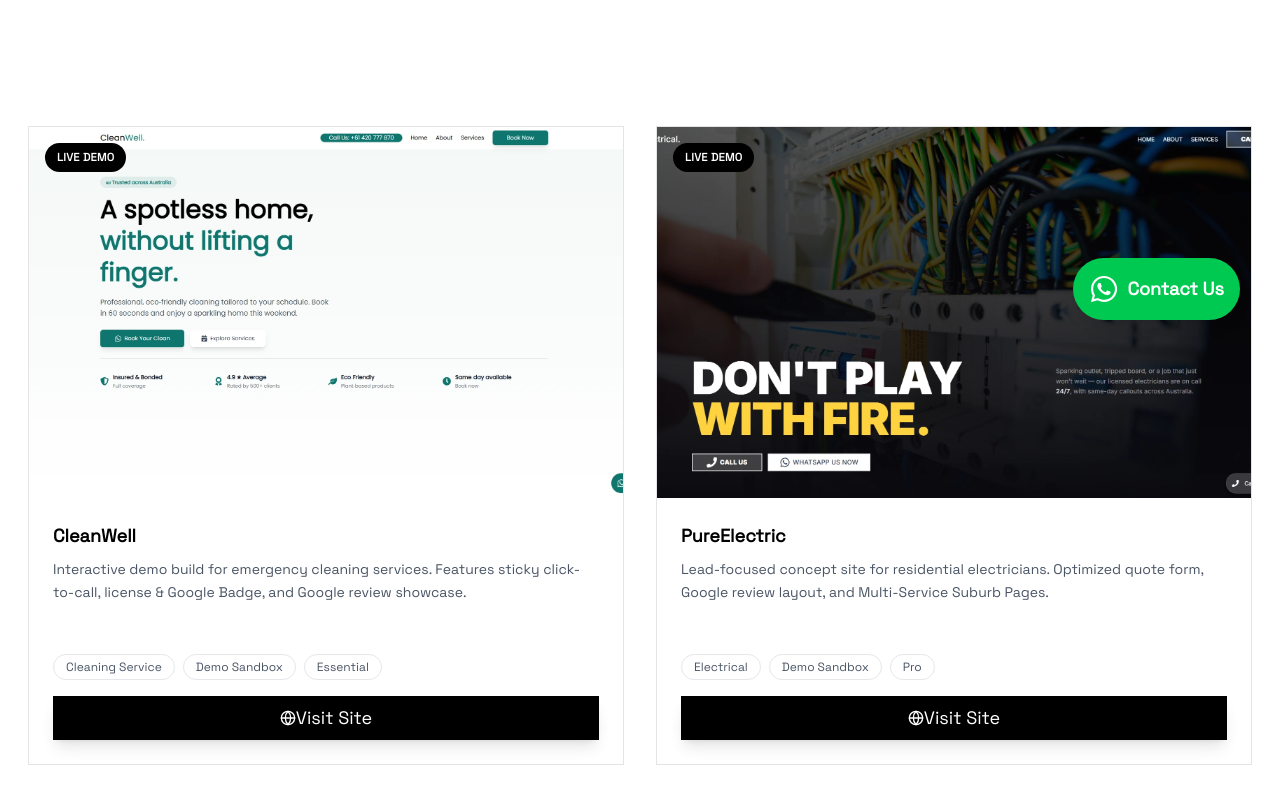
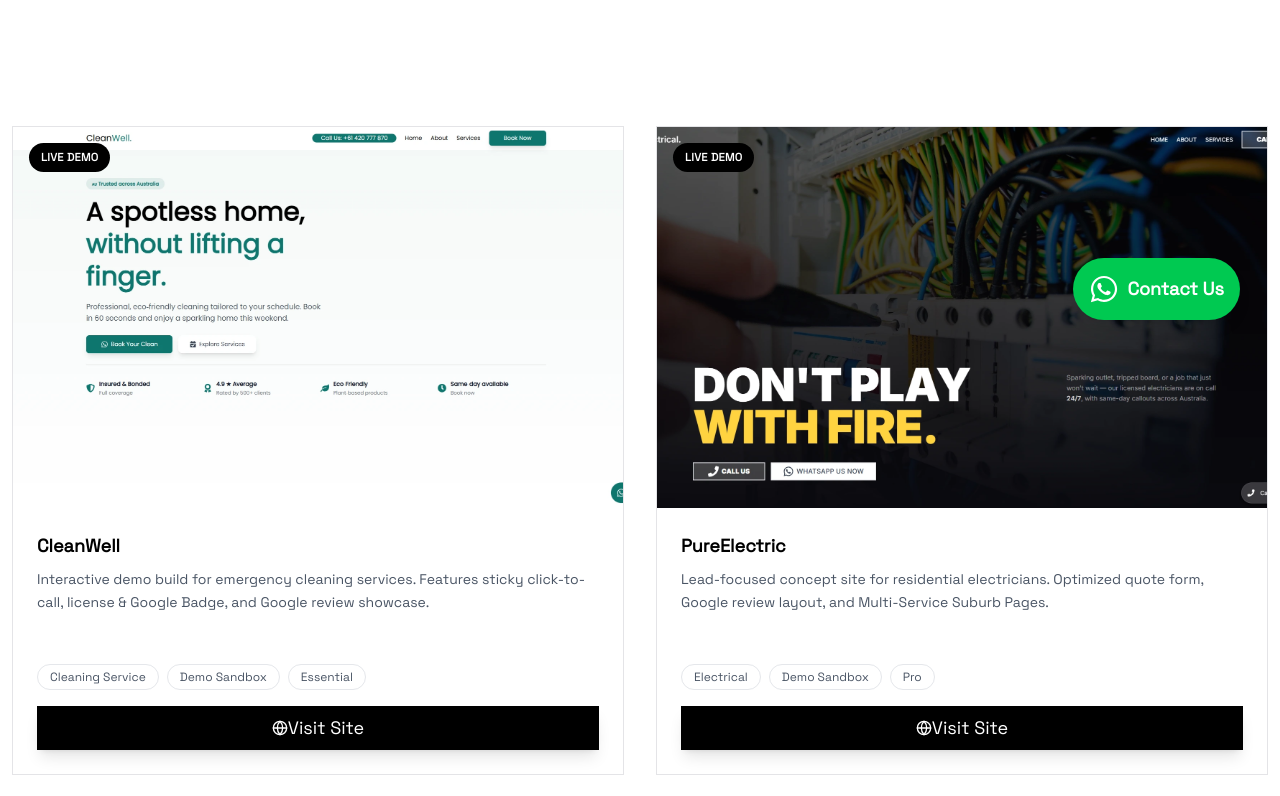
Before and after one commit to Fizora/lumentify, a Next.js app: page /showcase in a window 1280 px wide. Shown: the part 440-1236 px from the top of the page. Built offline with nearby package versions, Linux system fonts and the light colour scheme; grey boxes are pictures that could not be loaded.

Commit message:
padding adjustment on showcase page

```diff
--- a/src/components/ShowcaseGrid.tsx
+++ b/src/components/ShowcaseGrid.tsx
@@ -115,7 +115,7 @@
 const Showcase = () => {
   return (
     <section className="py-24 bg-white">
-      <div className="mx-auto max-w-7xl px-4">
+      <div className="mx-auto max-w-7xl">
         <motion.div
           variants={containerVariants}
           initial="hidden"
```
